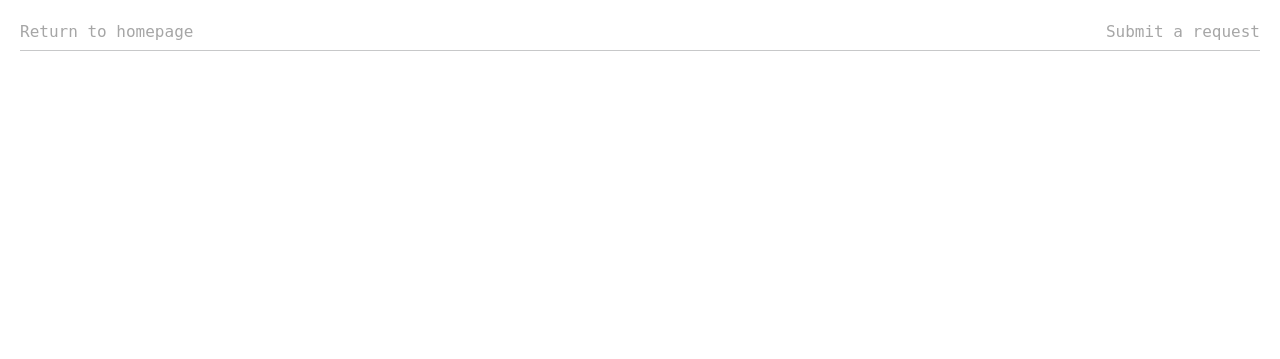
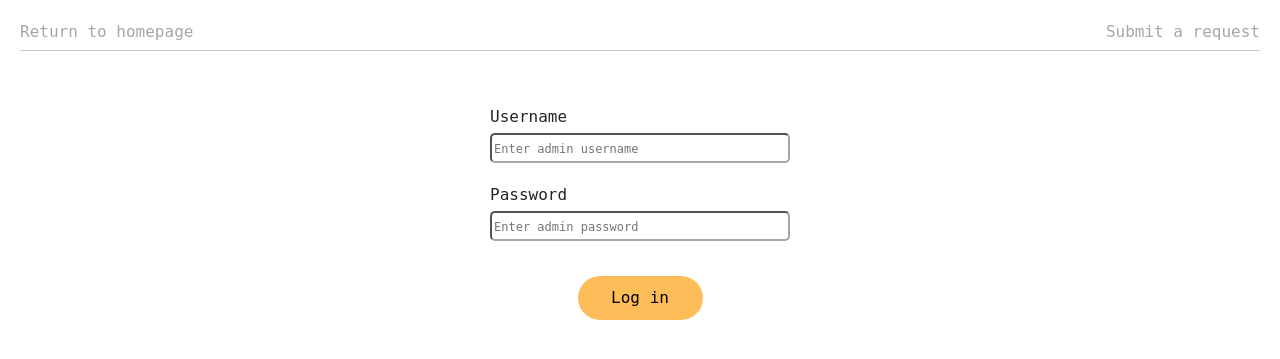
Before and after one commit to randomcherry/pikafood, a Python web app: template project/templates/adminLogIn.html in a window 1280 px wide. Shown: the top 359 px of the page. Run offline with Jinja, Linux system fonts and the light colour scheme; the template is opened without the code that fills it, so the values that code supplies are empty.

Commit message:
Mon, Dec 22, 2025, 1:59 PM +00:00

```diff
--- a/project/static/styles.css
+++ b/project/static/styles.css
@@ -139,4 +139,5 @@ th {
   display: flex;
   justify-content: center;
   align-items: center;
+  margin-top: 44px;
 }
--- a/project/templates/adminLogIn.html
+++ b/project/templates/adminLogIn.html
@@ -14,7 +14,17 @@
 
     <div class="adminLogIn">
         <form>
-
+            <div class="submitDetail" style="margin-bottom: 20px;">
+                <p class="inputText">Username</p>
+                <input name="name" type="text" placeholder="Enter admin username" required>
+            </div>
+            <div class="submitDetail">
+                <p class="inputText">Password</p>
+                <input name="password" type="text" placeholder="Enter admin password" required>
+            </div>
+            <div style="display: flex; justify-content: center;">
+                <button style="font-weight: normal; width: 125px; border-radius: 50px; margin-top: 25px;" type="submit">Log in</button>
+            </div>
         </form>
     </div>
 
```
Also changed, not shown: project/app.py (+11 -1 lines).
